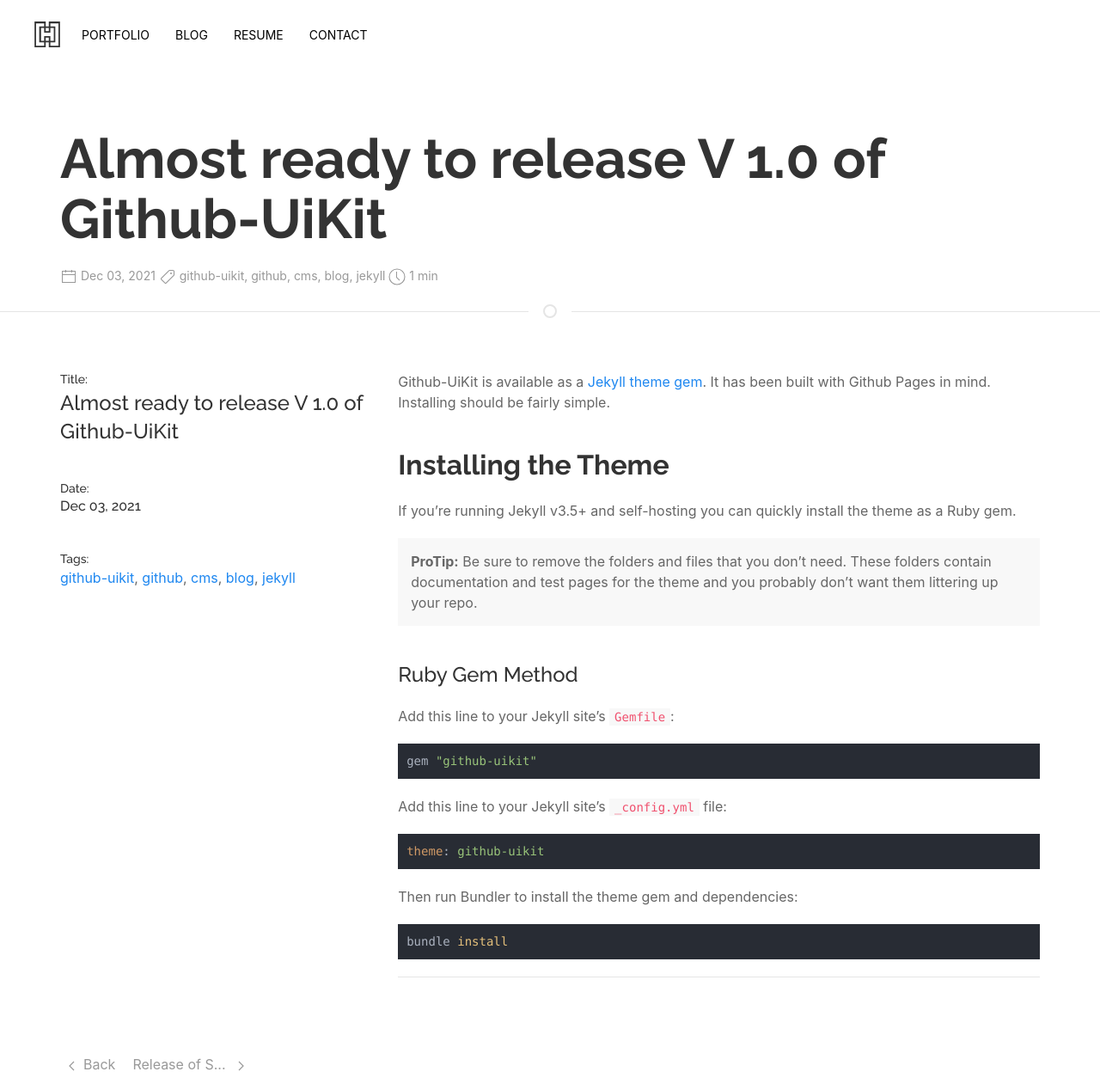
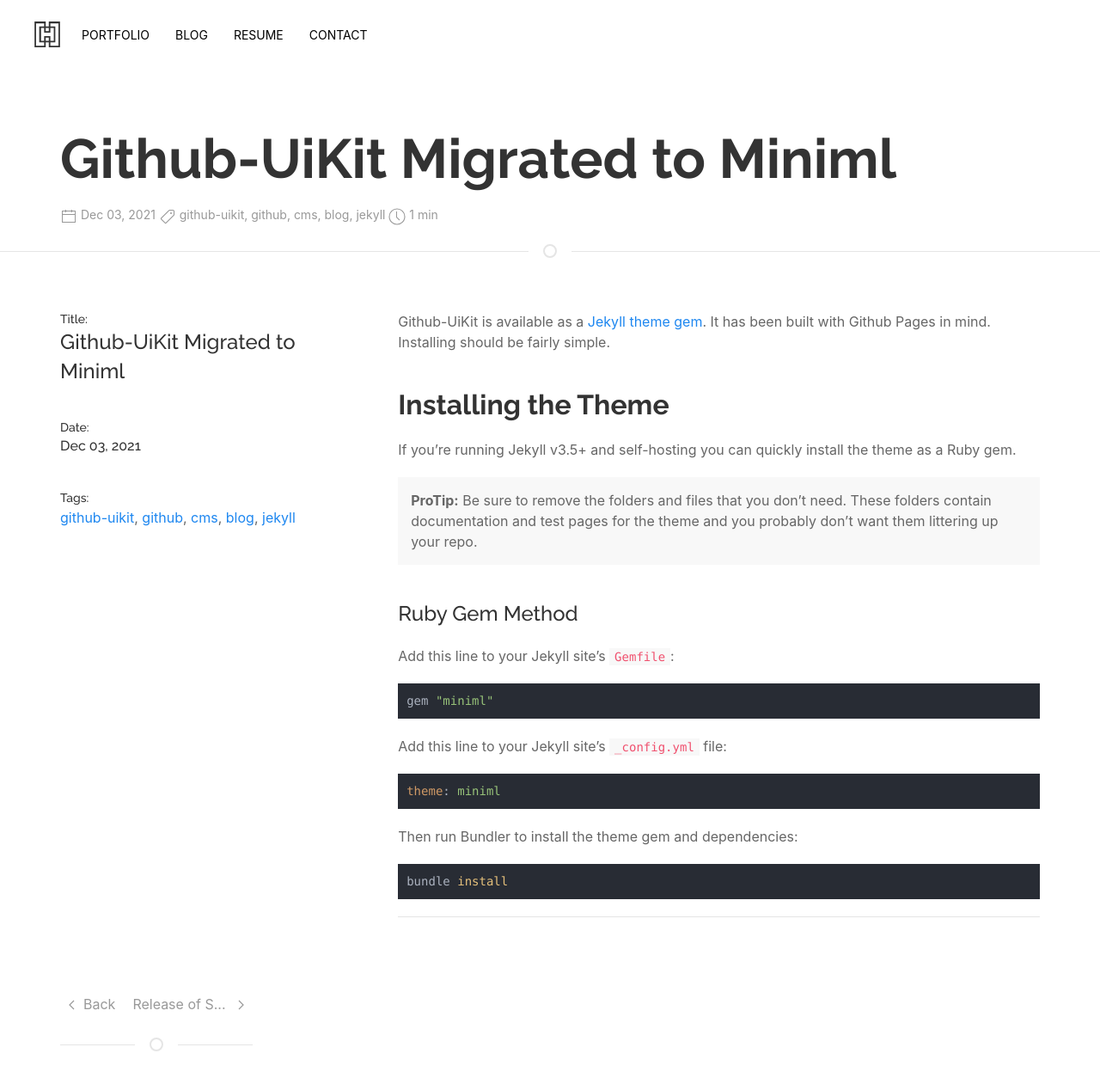
Before and after one commit to kre8t/kre8t.github.io, a Jekyll site: the page built from _posts/2021-12-03-getting-ready-to-release.md, in a window 1280 px wide and 1400 px high, cut to the strip 0-1261 px from the top of the window. Shown: the whole strip at 86% size. Built offline with Jekyll 4.4.1, drawn with Linux system fonts in a browser that asks for light colours; comment, search, counter and statistics services are not loaded.

Commit message:
Update from Forestry.io Isaac updated _posts/2021-12-03-getting-ready-to-release.md

````diff
--- a/_posts/2021-12-03-getting-ready-to-release.md
+++ b/_posts/2021-12-03-getting-ready-to-release.md
@@ -1,7 +1,7 @@
 ---
 layout: post
-title: Almost ready to release V 1.0 of Github-UiKit
-date: 2021-12-03 10:32:13 -0700
+title: Github-UiKit Migrated to Miniml
+date: 2021-12-03T10:32:13.000-07:00
 tags:
 - github-uikit
 - github
@@ -26,13 +26,13 @@
 Add this line to your Jekyll site's `Gemfile`:
 
 ```ruby
-gem "github-uikit"
+gem "miniml"
 ```
 
 Add this line to your Jekyll site's `_config.yml` file:
 
 ```yaml
-theme: github-uikit
+theme: miniml
 ```
 
 Then run Bundler to install the theme gem and dependencies:
````
